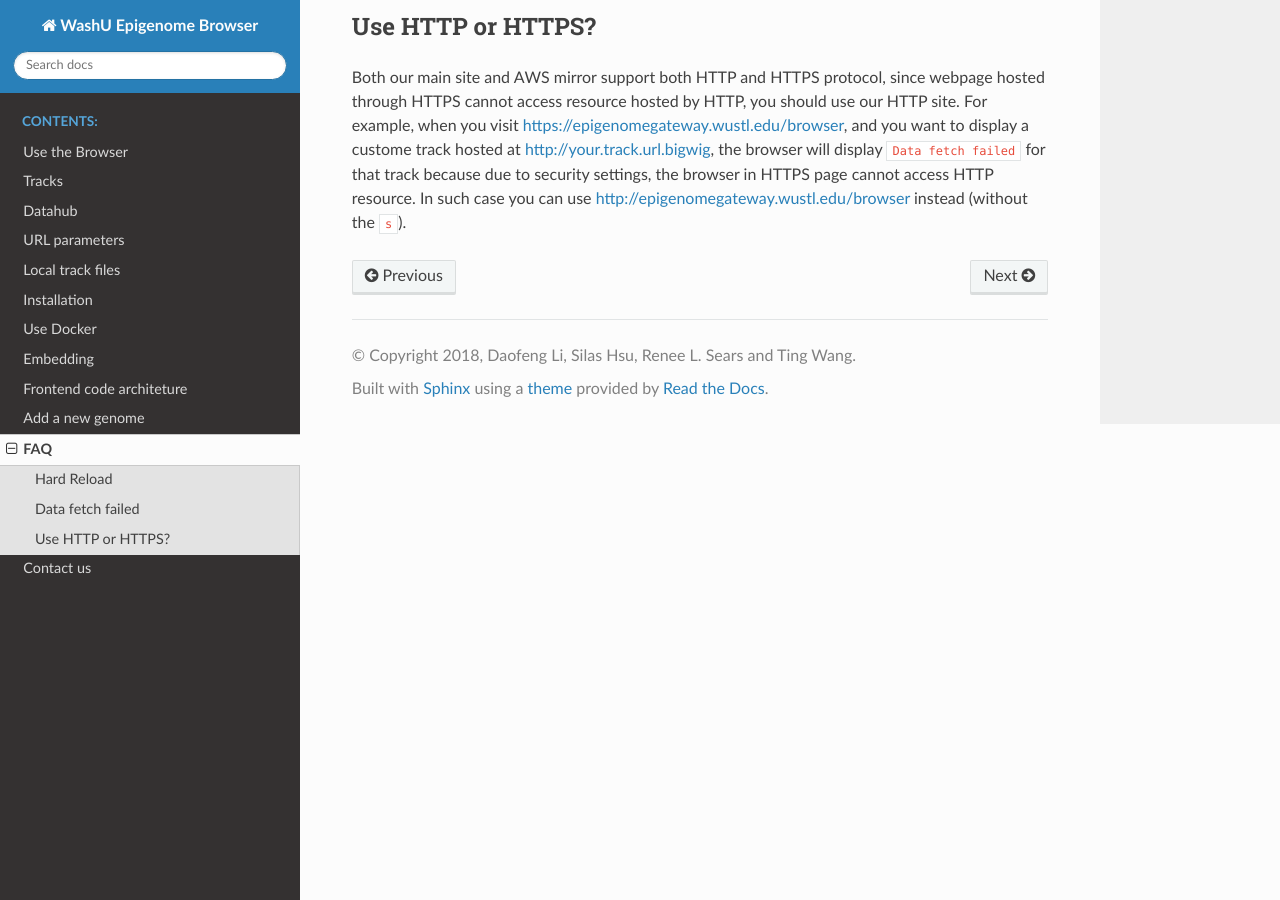
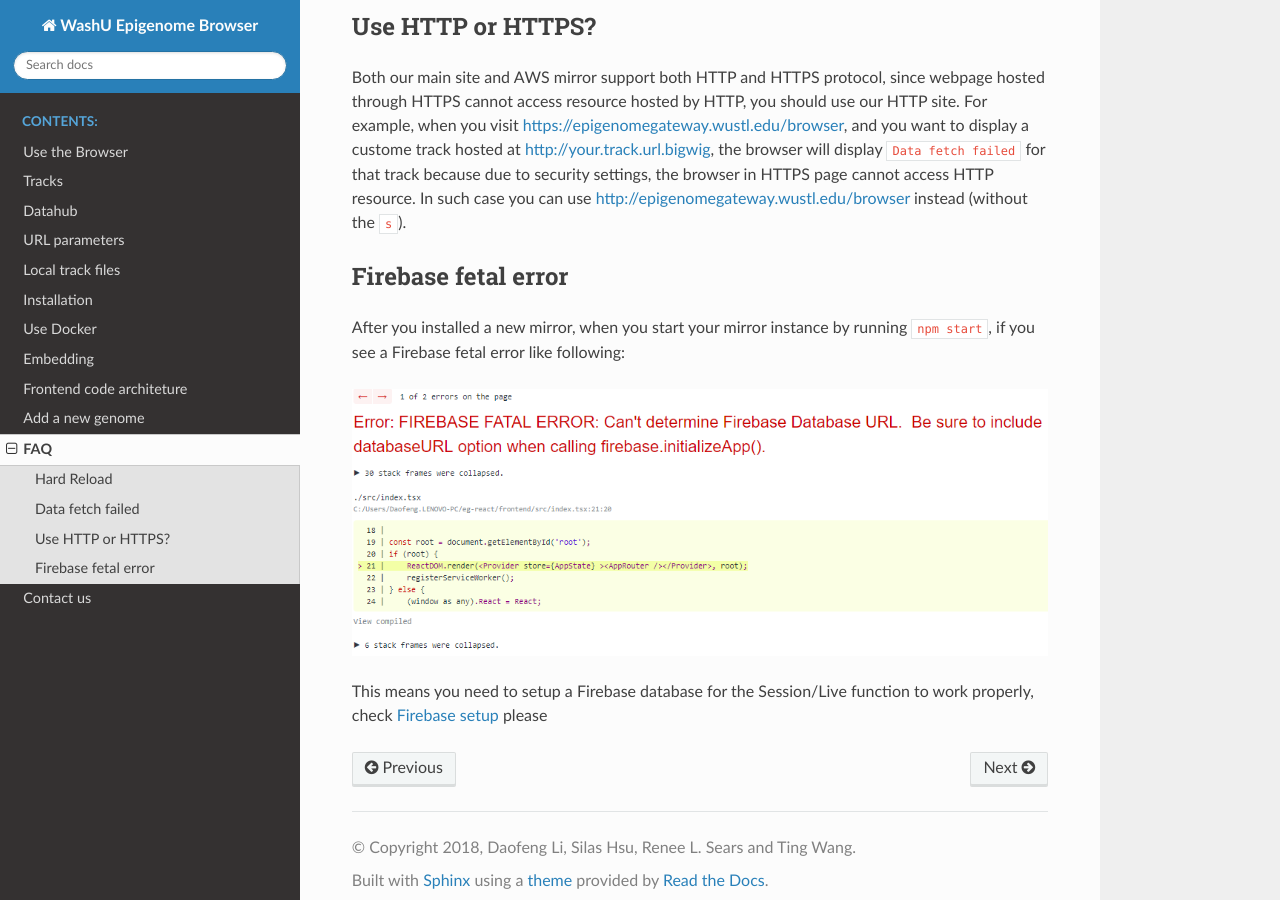
Before and after one commit to lidaof/eg-docs, a Sphinx documentation site: the page built from docs/faq.rst, in a window 1280 px wide and 900 px high, scrolled down 1041 px. Built offline with Sphinx 7.4.7 and the Read the Docs theme 2.0.0, drawn with Linux system fonts in a browser that asks for light colours.

Commit message:
Firebase error

```diff
--- a/docs/faq.rst
+++ b/docs/faq.rst
@@ -30,3 +30,14 @@ For example, when you visit https://epigenomegateway.wustl.edu/browser, and you
 a custome track hosted at http://your.track.url.bigwig, the browser will display ``Data fetch failed``
 for that track because due to security settings, the browser in HTTPS page cannot access HTTP resource.
 In such case you can use http://epigenomegateway.wustl.edu/browser instead (without the ``s``).
+
+Firebase fetal error
+--------------------
+
+After you installed a new mirror, when you start your mirror instance by running ``npm start``, if you see
+a Firebase fetal error like following:
+
+.. image:: _static/firebase_error.png
+
+This means you need to setup a Firebase database for the Session/Live function to work properly,
+check :ref:`Firebase_setup` please
--- a/docs/installation.rst
+++ b/docs/installation.rst
@@ -15,6 +15,8 @@ Start the browser
 #. Type ``npm install`` (just for the first time)
     This step will install dependent packages.
 #. Type ``npm start``
+
+.. warning:: if ``npm install`` gives you error, you might try ``npm install --force``.
 
 That's it! You are done with your mirror site.
 The browser is now accessible from http://localhost:3000/browser.
@@ -41,6 +43,8 @@ Then prepare your gene annotation files like the ones for ``hg19``, ``mm10`` etc
 
 Now your own backend API is running, change ``AWS_API`` variable to empty string in ``GeneSource.js`` file.
 After this you are using your own API for gene annotation tracks and gene search.
+
+.. _Firebase_setup:
 
 Firebase setup
 --------------
```
Also changed, not shown: docs/_static/firebase_error.png (added).
